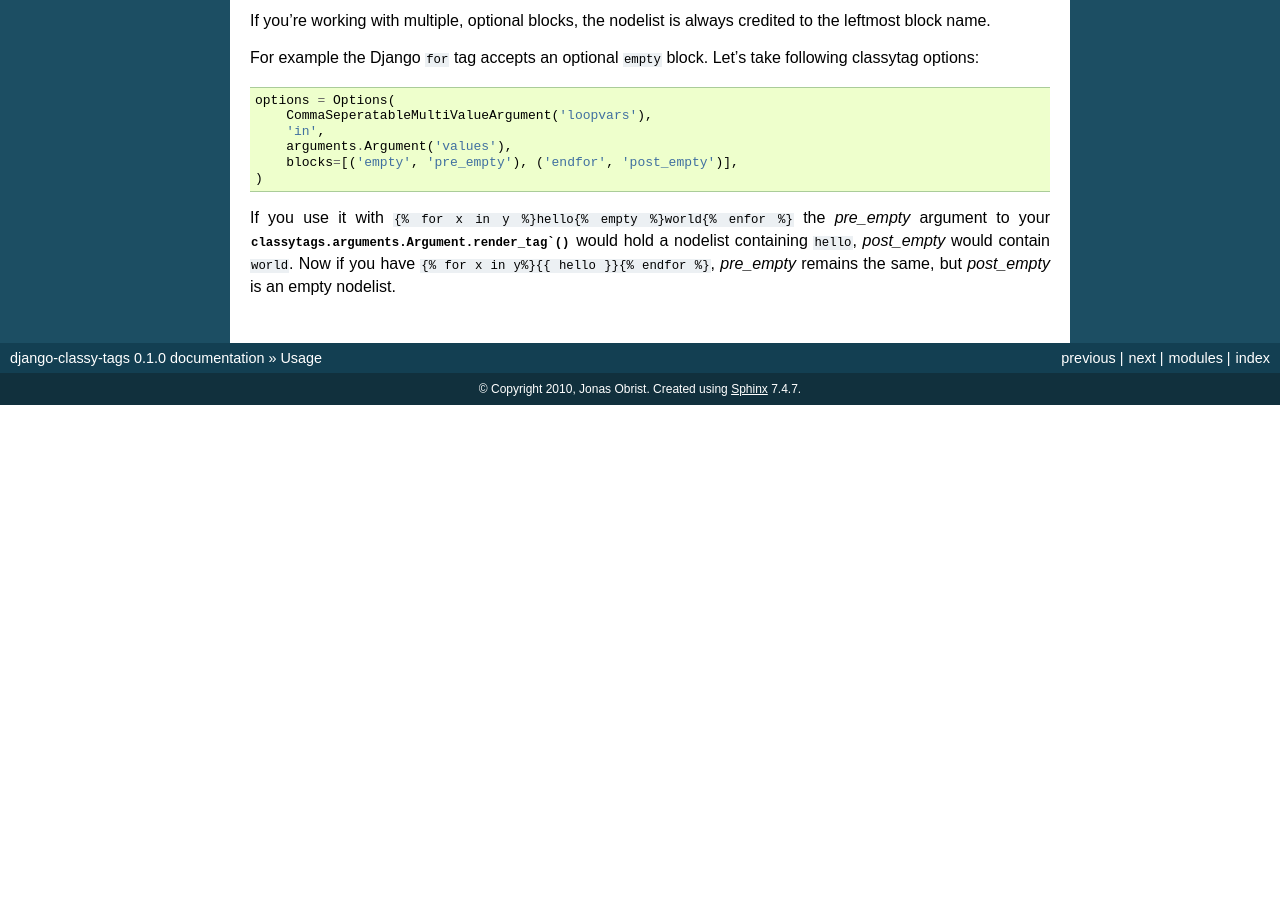
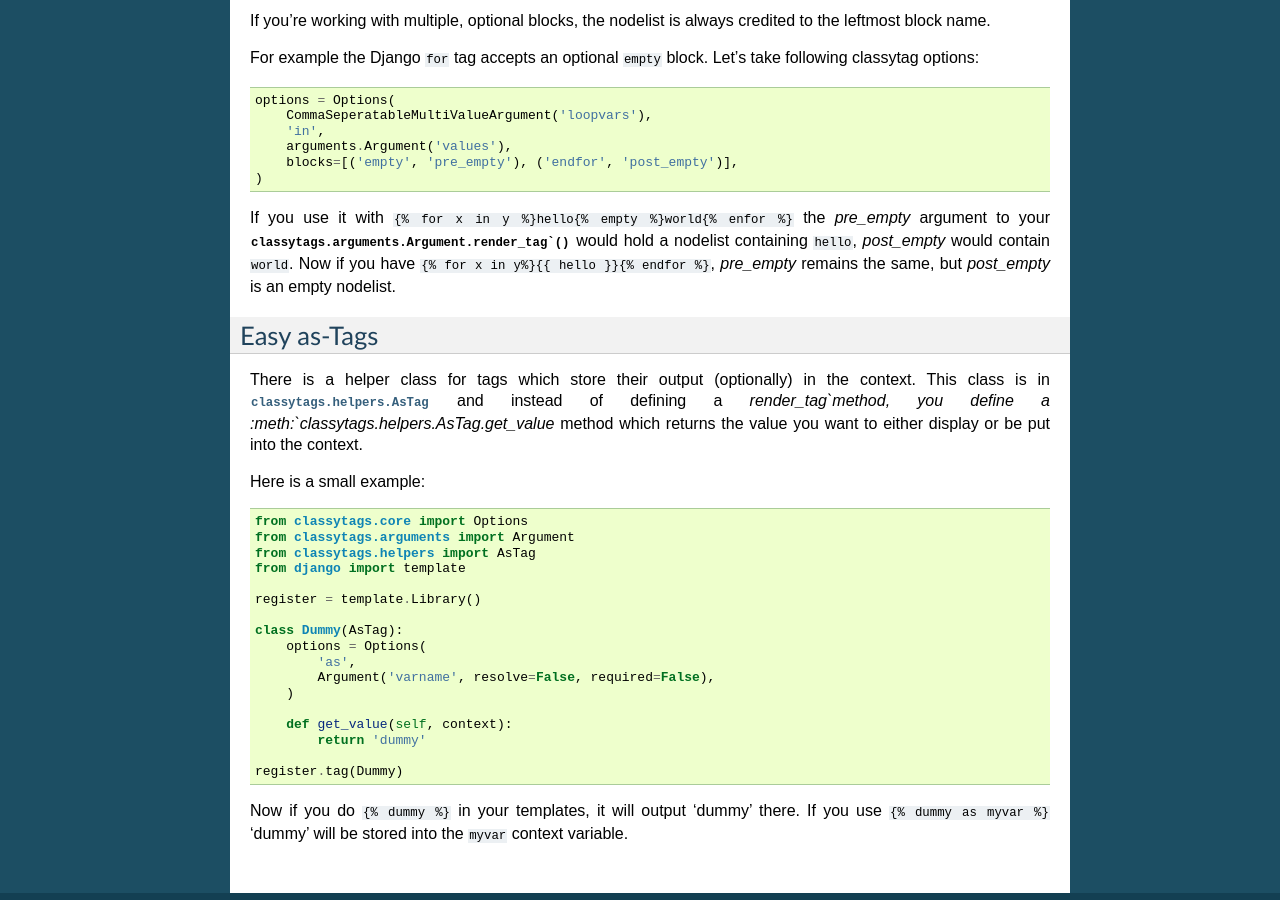
Before and after one commit to django-cms/django-classy-tags, a Sphinx documentation site: the page built from docs/usage.rst, in a window 1280 px wide and 900 px high, scrolled down 1796 px. Built offline with Sphinx 7.4.7, drawn with Linux system fonts in a browser that asks for light colours; before the commit the page ends 2201 px from its top, so only the background shows below that; some of the changed text lies outside the part shown.

Commit message:
Added AsTag documentation. Fixed some typos in the documentation.

```diff
--- a/docs/usage.rst
+++ b/docs/usage.rst
@@ -84,8 +84,8 @@ examples of this kind of tags would be *for*, *with* among others.
 
 To write the *with* tag from Django using django-classy-tags you would do::
 
-    from classytag.core import Tag, Options
-    from classytag.arguments import Argument
+    from classytags.core import Tag, Options
+    from classytags.arguments import Argument
     from django import template
 
     register = template.Library()
@@ -130,3 +130,39 @@ If you use it with ``{% for x in y %}hello{% empty %}world{% enfor %}`` the
 would hold a nodelist containing ``hello``, *post_empty* would contain
 ``world``. Now if you have ``{% for x in y%}{{ hello }}{% endfor %}``,
 *pre_empty* remains the same, but *post_empty* is an empty nodelist.
+
+
+************
+Easy as-Tags
+************
+
+There is a helper class for tags which store their output (optionally) in the
+context. This class is in :class:`classytags.helpers.AsTag` and instead of
+defining a `render_tag`method, you define a
+:meth:`classytags.helpers.AsTag.get_value` method which returns the value you
+want to either display or be put into the context.
+
+Here is a small example::
+
+
+    from classytags.core import Options
+    from classytags.arguments import Argument
+    from classytags.helpers import AsTag
+    from django import template
+
+    register = template.Library()
+
+    class Dummy(AsTag):
+        options = Options(
+            'as',
+            Argument('varname', resolve=False, required=False),
+        )
+
+        def get_value(self, context):
+            return 'dummy'
+
+    register.tag(Dummy)
+
+Now if you do ``{% dummy %}`` in your templates, it will output 'dummy' there.
+If you use ``{% dummy as myvar %}`` 'dummy' will be stored into the ``myvar``
+context variable.
```
